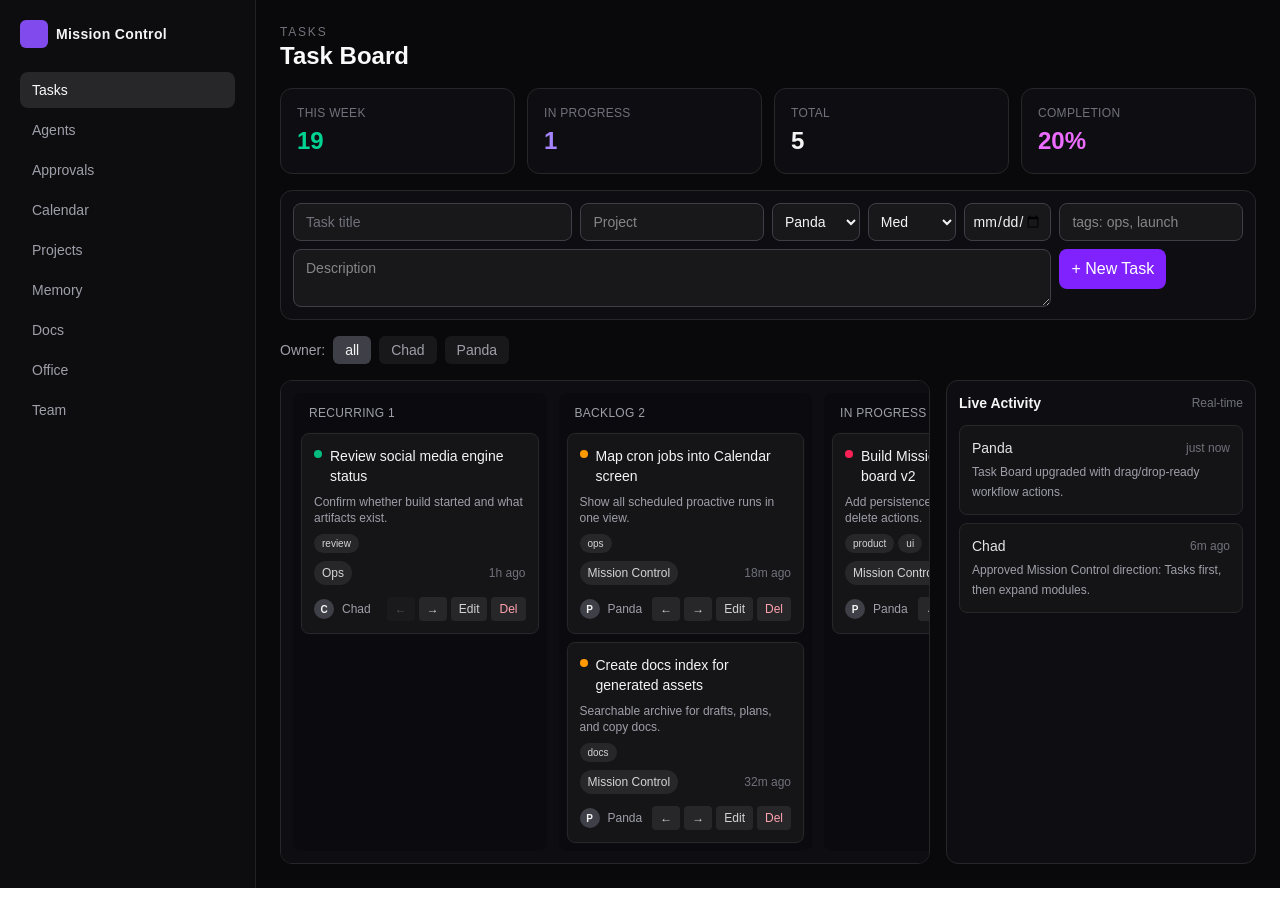
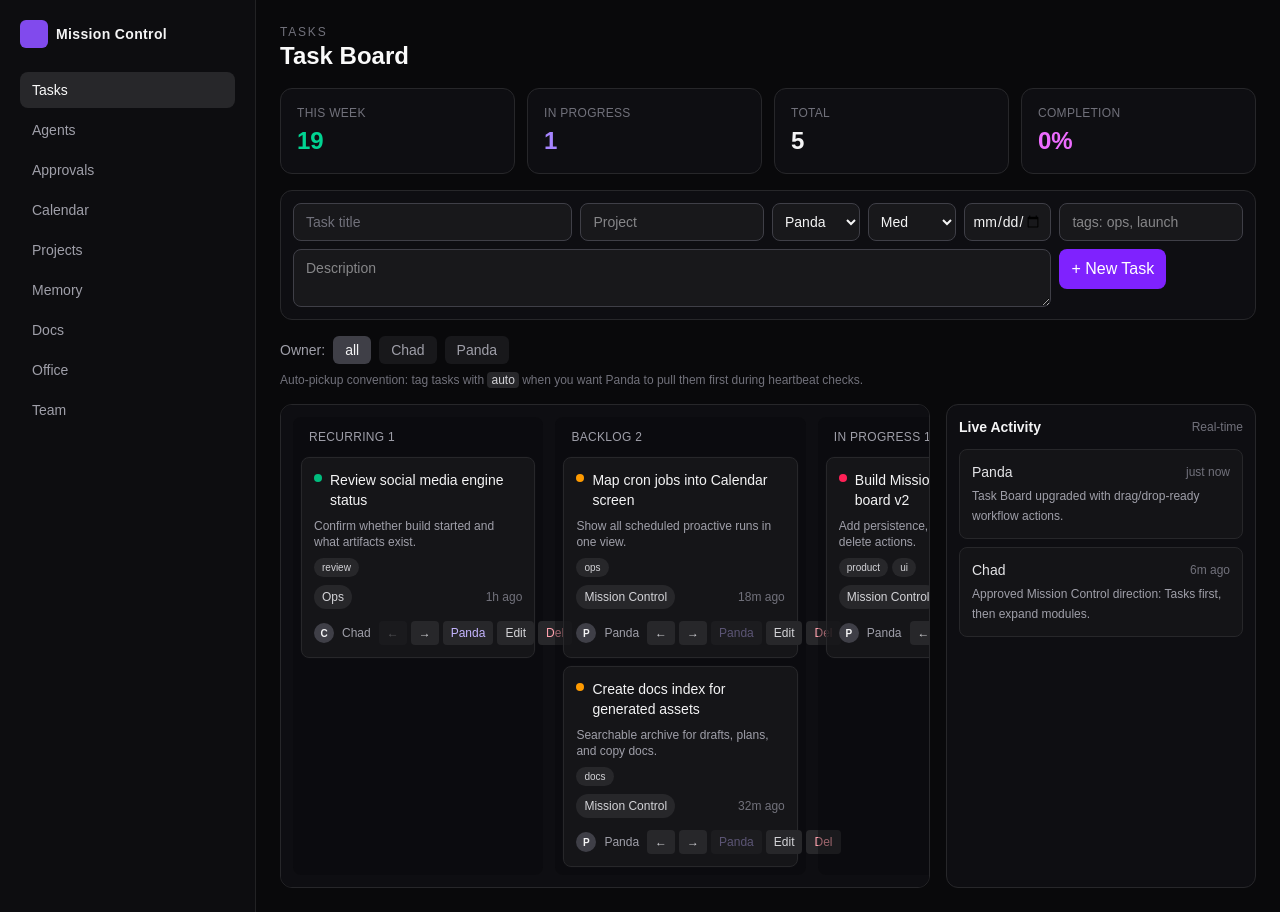
Before and after one commit to maltch1977/mission_control, a Next.js app in the folder mission-control/: page / in a window 1280 px wide. Before the commit the page ends 888 px from the top, so only its background shows below. Built offline with nearby package versions, Linux system fonts and the light colour scheme.

Commit message:
feat: add done column, panda assignment shortcut, and auto-tag task convention

```diff
--- a/mission-control/src/app/page.tsx
+++ b/mission-control/src/app/page.tsx
@@ -2,7 +2,7 @@
 
 import { FormEvent, useEffect, useMemo, useState } from "react";
 
-type TaskStatus = "recurring" | "backlog" | "in-progress" | "review";
+type TaskStatus = "recurring" | "backlog" | "in-progress" | "review" | "done";
 type Priority = "high" | "med" | "low";
 type Owner = "Chad" | "Panda";
 
@@ -108,15 +108,17 @@ const statusLabels: Record<TaskStatus, string> = {
   backlog: "Backlog",
   "in-progress": "In Progress",
   review: "Review",
+  done: "Done",
 };
 
-const statusOrder: TaskStatus[] = ["recurring", "backlog", "in-progress", "review"];
+const statusOrder: TaskStatus[] = ["recurring", "backlog", "in-progress", "review", "done"];
 
 const nextStatus: Record<TaskStatus, TaskStatus | null> = {
   recurring: "backlog",
   backlog: "in-progress",
   "in-progress": "review",
-  review: null,
+  review: "done",
+  done: null,
 };
 
 const prevStatus: Record<TaskStatus, TaskStatus | null> = {
@@ -124,6 +126,7 @@ const prevStatus: Record<TaskStatus, TaskStatus | null> = {
   backlog: "recurring",
   "in-progress": "backlog",
   review: "in-progress",
+  done: "review",
 };
 
 const priorityDot: Record<Priority, string> = {
@@ -197,7 +200,7 @@ export default function Home() {
   );
 
   const inProgress = filteredTasks.filter((task) => task.status === "in-progress").length;
-  const completed = filteredTasks.filter((task) => task.status === "review").length;
+  const completed = filteredTasks.filter((task) => task.status === "done").length;
   const completion = filteredTasks.length ? Math.round((completed / filteredTasks.length) * 100) : 0;
 
   const getTasksByStatus = (status: TaskStatus) => filteredTasks.filter((task) => task.status === status);
@@ -305,6 +308,17 @@ export default function Home() {
           text: `Moved "${task.title}" from ${statusLabels[task.status]} to ${statusLabels[destination]}.`,
         });
         return { ...task, status: destination, updated: "just now" };
+      }),
+    );
+  };
+
+  const assignToPanda = (taskId: string) => {
+    setTasks((prev) =>
+      prev.map((task) => {
+        if (task.id !== taskId) return task;
+        if (task.owner === "Panda") return task;
+        pushActivity({ agent: "Panda", text: `Task assigned to Panda: ${task.title}` });
+        return { ...task, owner: "Panda", updated: "just now" };
       }),
     );
   };
@@ -421,7 +435,7 @@ export default function Home() {
             </form>
           </section>
 
-          <section className="mb-4 flex items-center gap-2 text-sm">
+          <section className="mb-2 flex items-center gap-2 text-sm">
             <span className="text-zinc-400">Owner:</span>
             {(["all", "Chad", "Panda"] as OwnerFilter[]).map((owner) => (
               <button
@@ -435,9 +449,13 @@ export default function Home() {
             ))}
           </section>
 
+          <p className="mb-4 text-xs text-zinc-500">
+            Auto-pickup convention: tag tasks with <span className="rounded bg-zinc-800 px-1 py-[1px] text-zinc-300">auto</span> when you want Panda to pull them first during heartbeat checks.
+          </p>
+
           <div className="grid gap-4 xl:grid-cols-[1fr_310px]">
             <section className="overflow-x-auto rounded-xl border border-zinc-800 bg-[#0e0e12] p-3">
-              <div className="grid min-w-[1050px] grid-cols-4 gap-3">
+              <div className="grid min-w-[1300px] grid-cols-5 gap-3">
                 {statusOrder.map((status) => (
                   <div
                     key={status}
@@ -470,7 +488,12 @@ export default function Home() {
                             <p className="mb-2 line-clamp-2 text-xs text-zinc-400">{task.description}</p>
                             <div className="mb-2 flex flex-wrap gap-1">
                               {task.tags.map((tag) => (
-                                <span key={tag} className="rounded-full bg-zinc-800 px-2 py-[2px] text-[10px] text-zinc-300">
+                                <span
+                                  key={tag}
+                                  className={`rounded-full px-2 py-[2px] text-[10px] ${
+                                    tag.toLowerCase() === "auto" ? "bg-violet-900/70 text-violet-200" : "bg-zinc-800 text-zinc-300"
+                                  }`}
+                                >
                                   {tag}
                                 </span>
                               ))}
@@ -502,6 +525,14 @@ export default function Home() {
                                   className="rounded bg-zinc-800 px-2 py-1 text-xs text-zinc-300 disabled:opacity-30"
                                 >
                                   →
+                                </button>
+                                <button
+                                  type="button"
+                                  onClick={() => assignToPanda(task.id)}
+                                  disabled={task.owner === "Panda"}
+                                  className="rounded bg-zinc-800 px-2 py-1 text-xs text-violet-300 disabled:opacity-40"
+                                >
+                                  Panda
                                 </button>
                                 <button
                                   type="button"
```
